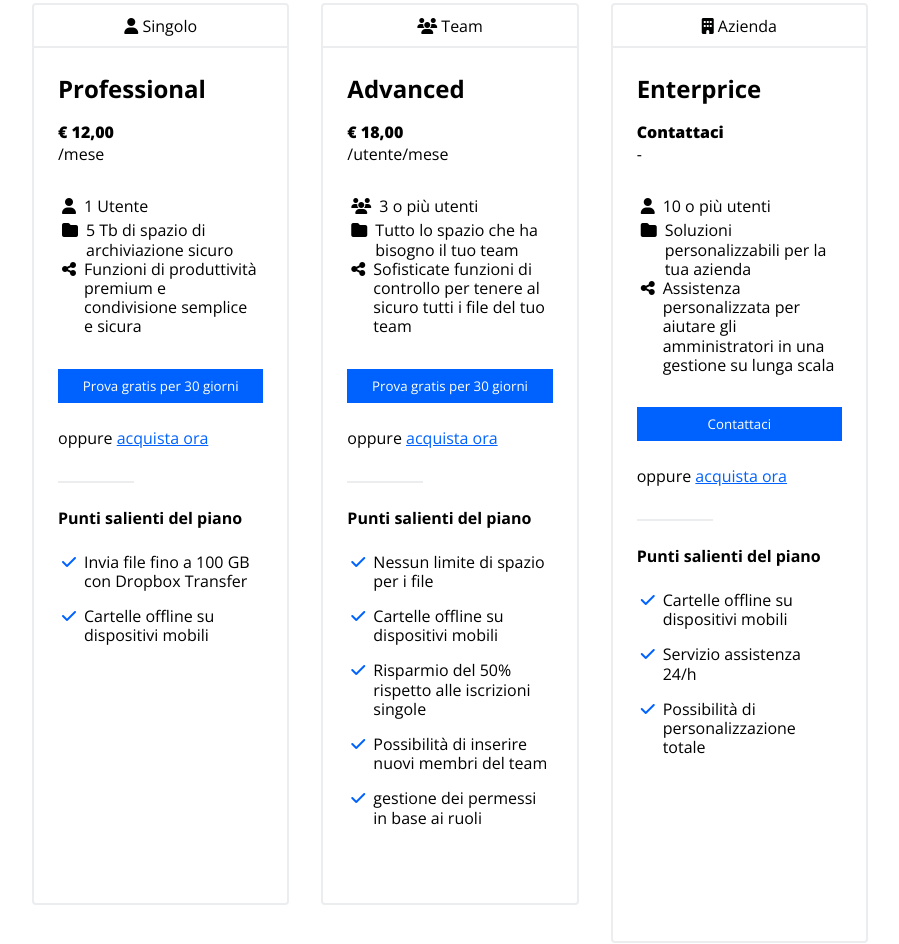
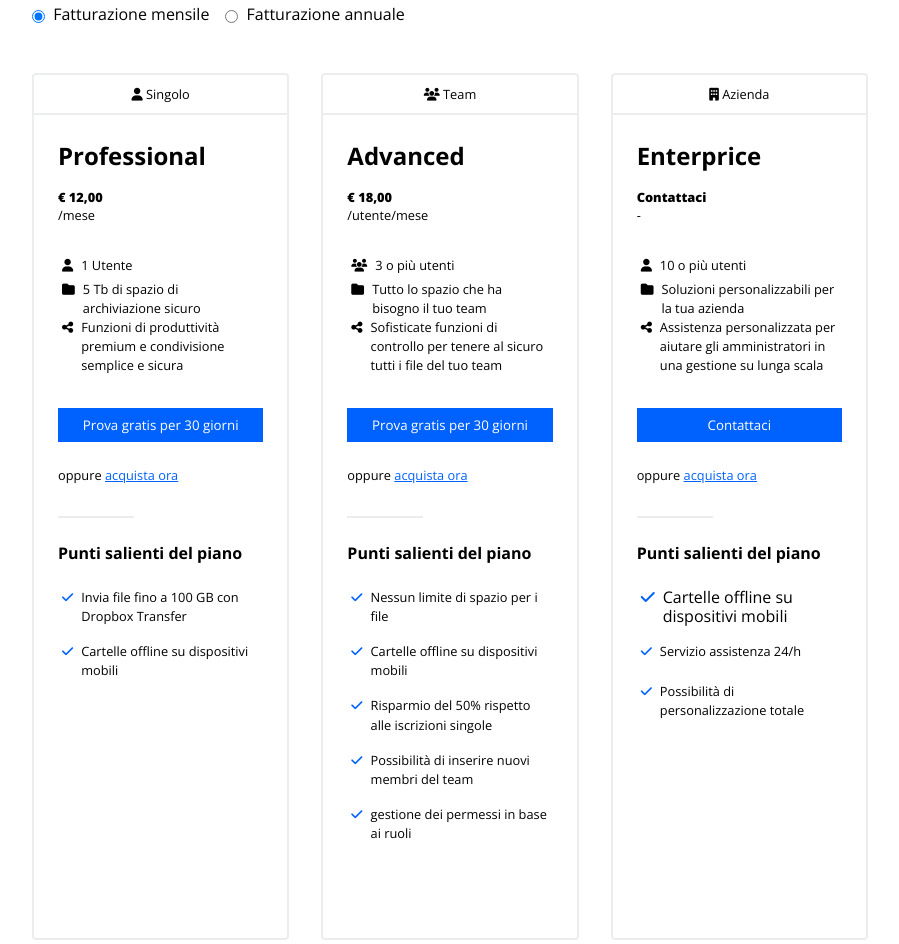
Before and after one commit to luca-macedone/htmlcss-dropbox, a plain HTML site: page index.html in a window 1280 px wide. Shown: the part 831-1775 px from the top of the page, without its empty margins (158-1057 px from the left). Drawn offline with nearby package versions, Linux system fonts and the light colour scheme.

Commit message:
refactoring of text-sm

```diff
--- a/assets/css/style.css
+++ b/assets/css/style.css
@@ -158,6 +158,34 @@ img {
 /* #endregion debug */
 
 /* #region utilities */
+
+.horizontal-line {
+    width: 30%;
+    border-bottom: 2px solid var(--c-shadow);
+}
+
+.invisible {
+    display: none;
+}
+
+.visible {
+    display: inline-block;
+}
+
+.list-unstiled {
+    list-style: none;
+}
+
+.inverted {
+    filter: invert(1);
+}
+
+.no-decor{
+    text-decoration: none;
+}
+
+/* #region containers_and_boxes */
+
 .container-sml {
     width: 74%;
     max-width: 900px;
@@ -199,6 +227,10 @@ img {
     width: 100%;
 }
 
+/* #endregion containers_and_boxes */
+
+/* #region flex */
+
 .flex-end-main {
     justify-content: flex-end;
 }
@@ -206,6 +238,10 @@ img {
 .flex-start-main {
     justify-content: flex-start;
 }
+
+/* #endregion flex */
+
+/* #region margin_and_padding */
 
 .padding-top-4 {
     padding-top: 4rem;
@@ -231,9 +267,9 @@ img {
     margin-bottom: 4rem;
 }
 
-.list-unstiled {
-    list-style: none;
-}
+/* #endregion margin_and_padding */
+
+/* #region font_manipulation */
 
 .text-black {
     font-weight: 900;
@@ -266,6 +302,10 @@ img {
 .text-biggest {
     font-size: 2.5rem;
 }
+
+/* #endregion font_manipulation */
+
+/* #region colors */
 
 .color-dark {
     color: var(--c-dark);
@@ -312,13 +352,9 @@ img {
     background-color: var(--cb-clear_channel_outdoor);
 }
 
-.inverted {
-    filter: invert(1);
-}
+/* #endregion colors */
 
-.no-decor{
-    text-decoration: none;
-}
+/* #region buttons */
 
 .primary-btn {
     color: var(--c-lighter);
@@ -347,18 +383,7 @@ img {
     cursor: pointer;
 }
 
-.horizontal-line {
-    width: 30%;
-    border-bottom: 2px solid var(--c-shadow);
-}
-
-.invisible {
-    display: none;
-}
-
-.visible {
-    display: inline-block;
-}
+/* #endregion buttons */
 
 /* #endregion utilities */
 
@@ -399,7 +424,7 @@ img {
 #jumbo-content {
     display: flex;
     flex-direction: column;
-    gap: 1rem;
+    gap: 2rem;
     justify-content: center;
     align-items: flex-start;
 }
@@ -409,9 +434,9 @@ img {
 }
 
 .jumbo_img {
-    width: 660px;
+    /* width: 660px; */
     position: relative;
-    bottom: -5rem;
+    bottom: -4.5rem;
     right: 0;
 }
 
@@ -480,8 +505,8 @@ img {
     flex-direction: column;
 }
 
-#plans .card-main ul,
-#plans .card-footer ul
+#plans .col-4 .card-main ul,
+#plans .col-4 .card-footer ul
 {
     flex-grow: 2;
 
--- a/index.html
+++ b/index.html
@@ -26,13 +26,13 @@
                             <img class="logo" src="./assets/img/logo-small.png" alt="Dropbox Logo">
                         </li>
                         <li>
-                            <a class="text-sml color-dark no-decor" href="#">Perchè Dropbox</a>
+                            <a class="text-sm color-dark no-decor" href="#">Perchè Dropbox</a>
                         </li>
                         <li>
-                            <a class="text-sml color-dark no-decor" href="#">Funzioni</a>
+                            <a class="text-sm color-dark no-decor" href="#">Funzioni</a>
                         </li>
                         <li>
-                            <a class="text-sml color-dark no-decor" href="#">Piani e Prezzi</a>
+                            <a class="text-sm color-dark no-decor" href="#">Piani e Prezzi</a>
                         </li>
                     </ul>
                 </div>
@@ -40,13 +40,13 @@
                 <div class="col-6">
                     <ul class="list-unstiled flex-end-main">
                         <li>
-                            <a class="text-sml color-dark no-decor" href="#">Supporto</a>
+                            <a class="text-sm color-dark no-decor" href="#">Supporto</a>
                         </li>
                         <li>
-                            <a class="text-sml color-dark no-decor" href="#">Contatta l'ufficio vendite</a>
+                            <a class="text-sm color-dark no-decor" href="#">Contatta l'ufficio vendite</a>
                         </li>
                         <li>
-                            <a class="text-sml color-dark no-decor" href="#">Accedi</a>
+                            <a class="text-sm color-dark no-decor" href="#">Accedi</a>
                         </li>
                         <li>
                             <button class="primary-btn">Inizia</button>
@@ -67,7 +67,7 @@
                     <div class="col-12 padding-top-4">
                         <div class="row">
                             <div class="col-12" id="jumbo-title">
-                                <h1 class="text-bigger color-dark text-black">
+                                <h1 class="text-biggest color-dark text-black">
                                     Tutto ciò che ti serve per il lavoro, in un unico posto
                                 </h1>
                             </div>
@@ -76,7 +76,7 @@
                         <!-- /.row -->
                         <div class="row my-2">
                             <div class="col-4" id="jumbo-content">
-                                <p class="text-sml color-dark">
+                                <p class="text-sm color-dark">
                                     Finalmente tutti i tuoi strumenti, contenuti e collaboratori sono accessibili dallo
                                     stesso posto. Dropbox Business è più di uno spazio di archiviazione sicuro: è un
                                     modo intelligente e integrato per ottimizzare il flusso di lavoro esistente.
@@ -84,7 +84,7 @@
                                 <button class="primary-btn">
                                     Inizia la tua prova gratuita
                                 </button>
-                                <p class="text-sml color-dark">
+                                <p class="text-sm color-dark">
                                     Annulla in qualsiasi momento
                                 </p>
 
@@ -123,7 +123,7 @@
                         <div class="row">
                             <div class="col-4">
                                 <div class="card">
-                                    <div class="card-header text-sml color-dark">
+                                    <div class="card-header text-sm color-dark">
                                         <i class="fa-solid fa-user"></i>
                                         Singolo
                                     </div>
@@ -132,20 +132,20 @@
                                         <h3 class="text-big">Professional</h3>
                                         <!-- /product_title -->
                                         <div class="product_price">
-                                            <span class="text-sml text-bold">€ 12,00</span>
-                                            <span class="text-sml">/mese</span>
+                                            <span class="text-sm text-bold">€ 12,00</span>
+                                            <span class="text-sm">/mese</span>
                                         </div>
                                         <!-- /.product_price -->
                                         <ul class="list-unstiled">
-                                            <li class="text-sml">
+                                            <li class="text-sm">
                                                 <i class="fa-solid fa-user"></i>
                                                 1 Utente
                                             </li>
-                                            <li class="text-sml">
+                                            <li class="text-sm">
                                                 <i class="fa-solid fa-folder"></i>
                                                 5 Tb di spazio di archiviazione sicuro
                                             </li>
-                                            <li class="text-sml">
+                                            <li class="text-sm">
                                                 <i class="fa-solid fa-share-nodes"></i>
                                                 Funzioni di produttività premium e condivisione semplice e sicura
                                             </li>
@@ -155,7 +155,7 @@
                                             Prova gratis per 30 giorni
                                         </button>
                                         <!-- /.primary-btn -->
-                                        <span class="text-sml buy_now_link">
+                                        <span class="text-sm buy_now_link">
                                             oppure
                                             <a href="#" class="color-primary">acquista ora</a>
                                         </span>
@@ -167,11 +167,11 @@
                                     <div class="card-footer">
                                         <h4>Punti salienti del piano</h4>
                                         <ul class="list-unstiled">
-                                            <li class="text-sml">
+                                            <li class="text-sm">
                                                 <i class="fa-solid fa-check color-primary"></i>
                                                 Invia file fino a 100 GB con Dropbox Transfer
                                             </li>
-                                            <li class="text-sml">
+                                            <li class="text-sm">
                                                 <i class="fa-solid fa-check color-primary"></i>
                                                 Cartelle offline su dispositivi mobili
                                             </li>
@@ -185,7 +185,7 @@
                             <!-- /.col-4 -->
                             <div class="col-4">
                                 <div class="card">
-                                    <div class="card-header text-sml color-dark">
+                                    <div class="card-header text-sm color-dark">
                                         <i class="fa-solid fa-users"></i>
                                         Team
                                     </div>
@@ -195,21 +195,21 @@
                                         <h3 class="text-big">Advanced</h3>
                                         <!-- /product_title -->
                                         <div class="product_price">
-                                            <span class="text-sml text-bold">€ 18,00</span>
-                                            <span class="text-sml">/utente/mese</span>
+                                            <span class="text-sm text-bold">€ 18,00</span>
+                                            <span class="text-sm">/utente/mese</span>
                                         </div>
                                         <!-- /.product_price -->
 
                                         <ul class="list-unstiled">
-                                            <li class="text-sml">
+                                            <li class="text-sm">
                                                 <i class="fa-solid fa-users"></i>
                                                 3 o più utenti
                                             </li>
-                                            <li class="text-sml">
+                                            <li class="text-sm">
                                                 <i class="fa-solid fa-folder"></i>
                                                 Tutto lo spazio che ha bisogno il tuo team
                                             </li>
-                                            <li class="text-sml">
+                                            <li class="text-sm">
                                                 <i class="fa-solid fa-share-nodes"></i>
                                                 Sofisticate funzioni di controllo per tenere al sicuro tutti i file del
                                                 tuo team
@@ -219,7 +219,7 @@
 
                                         <button class="primary-btn my-2">Prova gratis per 30 giorni</button>
                                         <!-- /.primary-btn -->
-                                        <span class="text-sml buy_now_link">
+                                        <span class="text-sm buy_now_link">
                                             oppure
                                             <a href="#" class="color-primary">acquista ora</a>
                                         </span>
@@ -232,23 +232,23 @@
                                     <div class="card-footer">
                                         <h4>Punti salienti del piano</h4>
                                         <ul class="list-unstiled">
-                                            <li class="text-sml">
+                                            <li class="text-sm">
                                                 <i class="fa-solid fa-check color-primary"></i>
                                                 Nessun limite di spazio per i file
                                             </li>
-                                            <li class="text-sml">
+                                            <li class="text-sm">
                                                 <i class="fa-solid fa-check color-primary"></i>
                                                 Cartelle offline su dispositivi mobili
                                             </li>
-                                            <li class="text-sml">
+                                            <li class="text-sm">
                                                 <i class="fa-solid fa-check color-primary"></i>
                                                 Risparmio del 50% rispetto alle iscrizioni singole
                                             </li>
-                                            <li class="text-sml">
+                                            <li class="text-sm">
                                                 <i class="fa-solid fa-check color-primary"></i>
                                                 Possibilità di inserire nuovi membri del team
                                             </li>
-                                            <li class="text-sml">
+                                            <li class="text-sm">
                                                 <i class="fa-solid fa-check color-primary"></i>
                                                 gestione dei permessi in base ai ruoli
                                             </li>
@@ -262,7 +262,7 @@
                             <!-- /.col-4 -->
                             <div class="col-4">
                                 <div class="card">
-                                    <div class="card-header text-sml color-dark">
+                                    <div class="card-header text-sm color-dark">
                                         <i class="fa-solid fa-building"></i>
                                         Azienda
                                     </div>
@@ -271,20 +271,20 @@
                                         <h3 class="text-big">Enterprice</h3>
                                         <!-- /product_title -->
                                         <div class="product_price">
-                                            <span class="text-sml text-bold">Contattaci</span>
-                                            <span class="text-sml">-</span>
+                                            <span class="text-sm text-bold">Contattaci</span>
+                                            <span class="text-sm">-</span>
                                         </div>
                                         <!-- /.product_price -->
                                         <ul class="list-unstiled">
-                                            <li class="text-sml">
+                                            <li class="text-sm">
                                                 <i class="fa-solid fa-user"></i>
                                                 10 o più utenti
                                             </li>
-                                            <li class="text-sml">
+                                            <li class="text-sm">
                                                 <i class="fa-solid fa-folder"></i>
                                                 Soluzioni personalizzabili per la tua azienda
                                             </li>
-                                            <li class="text-sml">
+                                            <li class="text-sm">
                                                 <i class="fa-solid fa-share-nodes"></i>
                                                 Assistenza personalizzata per aiutare gli amministratori in una gestione
                                                 su lunga scala
@@ -293,7 +293,7 @@
                                         <!-- /.list-unstiled -->
                                         <button class="primary-btn my-2">Contattaci</button>
                                         <!-- /.primary-btn -->
-                                        <span class="text-sml buy_now_link">
+                                        <span class="text-sm buy_now_link">
                                             oppure
                                             <a href="#" class="color-primary">acquista ora</a>
                                         </span>
@@ -309,11 +309,11 @@
                                                 <i class="fa-solid fa-check color-primary"></i>
                                                 Cartelle offline su dispositivi mobili
                                             </li>
-                                            <li class="text-sml">
+                                            <li class="text-sm">
                                                 <i class="fa-solid fa-check color-primary"></i>
                                                 Servizio assistenza 24/h
                                             </li>
-                                            <li class="text-sml">
+                                            <li class="text-sm">
                                                 <i class="fa-solid fa-check color-primary"></i>
                                                 Possibilità di personalizzazione totale
                                             </li>
@@ -327,7 +327,7 @@
                             <!-- /.col-4 -->
                             <div class="col-12">
                                 <div class="card">
-                                    <div class="card-header text-sml color-dark">
+                                    <div class="card-header text-sm color-dark">
                                         <i class="fa-solid fa-building"></i>
                                         Azienda
                                     </div>
@@ -337,9 +337,9 @@
                                             <div class="col-8 left">
                                                 <h3 class="text-big">Enterprice</h3>
                                                 <!-- /product_title -->
-                                                <span class="text-sml text-bold">Contatta l'ufficio vendite per i prezzi</span>
+                                                <span class="text-sm text-bold">Contatta l'ufficio vendite per i prezzi</span>
 
-                                                <p class="text-sml text-regular">
+                                                <p class="text-sm text-regular">
                                                     Soluzioni personalizzate e su rapporto su misura per aiutare i professionisti IT nella gestione su qualsiasi scala.
                                                 </p>
                                             </div>
@@ -366,7 +366,7 @@
             <!-- /.container-sml -->
         </section>
         <!-- /#plans -->
-        <section class="my-2" id="banner_meet_partners">
+        <section class="my-4" id="banner_meet_partners">
             <div class="container-sml">
                 <div class="row">
                     <div class="col-12">
@@ -402,7 +402,7 @@
             <!-- /.container-sml -->
         </section>
         <!-- /#banner_meet_partners -->
-        <section class="my-2" id="functionalities">
+        <section class="my-4" id="functionalities">
             <div class="container-sml">
                 <h2 class="text-big">Esegui più operazione con Dropbox Business</h2>
                 <div class="row">
@@ -524,7 +524,7 @@
             <!-- /.container-sml -->
         </section>
         <!-- /#business_banner -->
-        <section class="my-2" id="clients">
+        <section class="my-4" id="clients">
             <div class="container-big">
                 <div class="row">
                     <div class="col-4">
@@ -622,7 +622,7 @@
             <!-- /.container-big -->
         </section>
         <!-- /#clients -->
-        <section class="my-2" id="questions">
+        <section class="my-4" id="questions">
             <div class="container-sml">
                 <h2>Domande frequenti</h2>
                 <div class="question">
```
